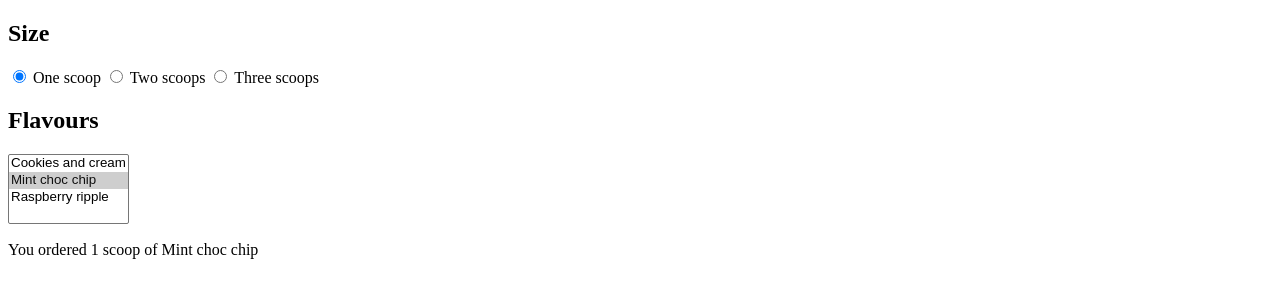
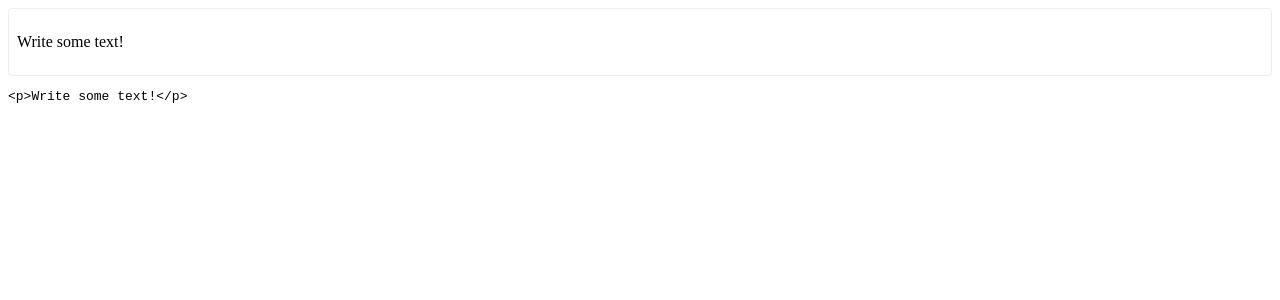
Before and after one commit to mooninlearn/learn-svelte-web-official_tutorial, a Svelte app: page / in a window 1280 px wide. Shown: the top 300 px of the page. Built offline with nearby package versions, Linux system fonts and the light colour scheme.

Commit message:
Bindings  Contenteditable bindings

```diff
--- a/src/App.svelte
+++ b/src/App.svelte
@@ -1,53 +1,18 @@
 <script>
-	let scoops = 1;
-	let flavours = ['Mint choc chip'];
-
-	let menu = [
-		'Cookies and cream',
-		'Mint choc chip',
-		'Raspberry ripple'
-	];
-
-	function join(flavours) {
-		if (flavours.length === 1) return flavours[0];
-		return `${flavours.slice(0, -1).join(', ')} and ${flavours[flavours.length - 1]}`;
-	}
+	let html = '<p>Write some text!</p>';
 </script>
 
-<h2>Size</h2>
+<div
+	contenteditable="true"
+	bind:innerHTML={html}
+></div>
 
-<label>
-	<input type=radio bind:group={scoops} value={1}>
-	One scoop
-</label>
+<pre>{html}</pre>
 
-<label>
-	<input type=radio bind:group={scoops} value={2}>
-	Two scoops
-</label>
-
-<label>
-	<input type=radio bind:group={scoops} value={3}>
-	Three scoops
-</label>
-
-<h2>Flavours</h2>
-
-<select multiple bind:value={flavours}>
-	{#each menu as flavour}
-		<option value={flavour}>
-			{flavour}
-		</option>
-	{/each}
-</select>
-
-{#if flavours.length === 0}
-	<p>Please select at least one flavour</p>
-{:else if flavours.length > scoops}
-	<p>Can't order more flavours than scoops!</p>
-{:else}
-	<p>
-		You ordered {scoops} {scoops === 1 ? 'scoop' : 'scoops'}
-		of {join(flavours)}
-	</p>
-{/if}
+<style>
+	[contenteditable] {
+		padding: 0.5em;
+		border: 1px solid #eee;
+		border-radius: 4px;
+	}
+</style>
```
Also changed, not shown: 1 other file (tests, documents, lock files or other folders).
